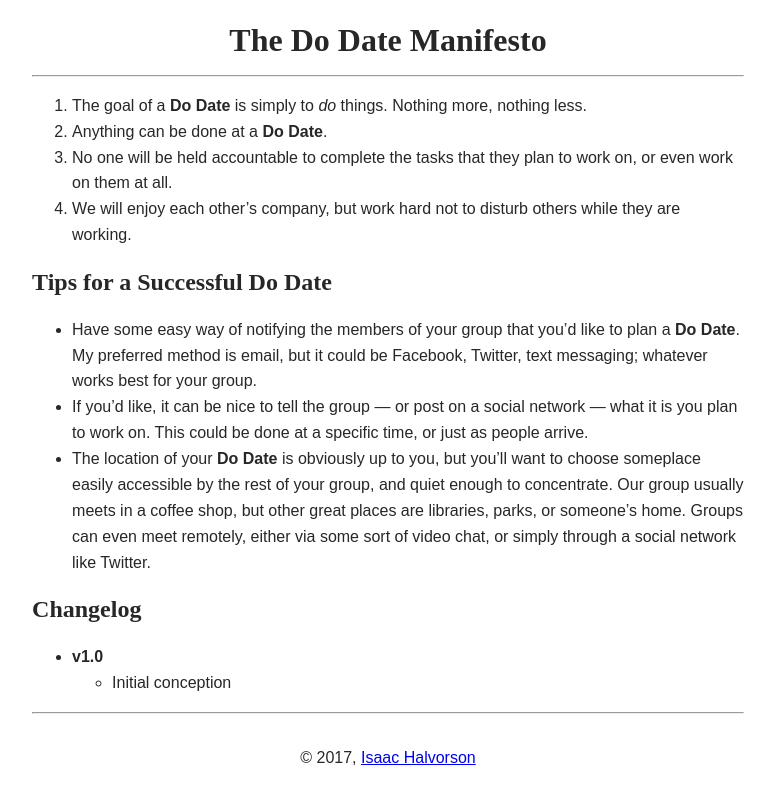
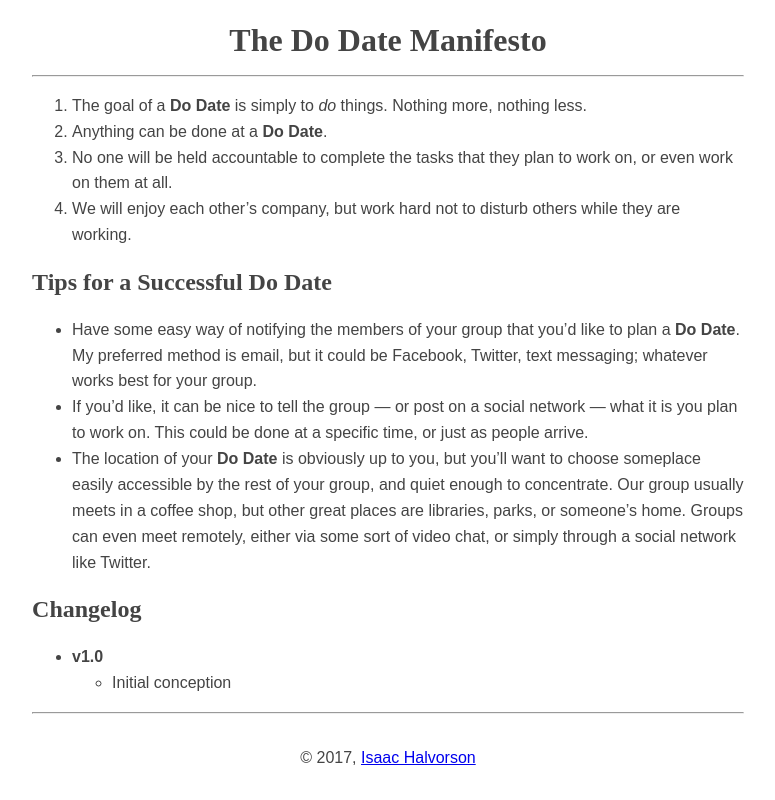
Before and after one commit to hisaac/do-date-manifesto, a plain HTML site: page index.html in a window 1280 px wide. Shown: the whole page, without its empty margins (252-1027 px from the left). Drawn offline with Linux system fonts and the light colour scheme.

Commit message:
Update text coloring

```diff
--- a/style.css
+++ b/style.css
@@ -2,7 +2,7 @@ body {
 	font-size: 100%;
 	line-height: 1.61803399; /* "Golden Ratio" */
 	font-family: sans-serif;
-	color: #272727;
+	color: #444444;
 	-webkit-font-smoothing: antialiased;
 	-moz-osx-font-smoothing: grayscale;
 }
```
